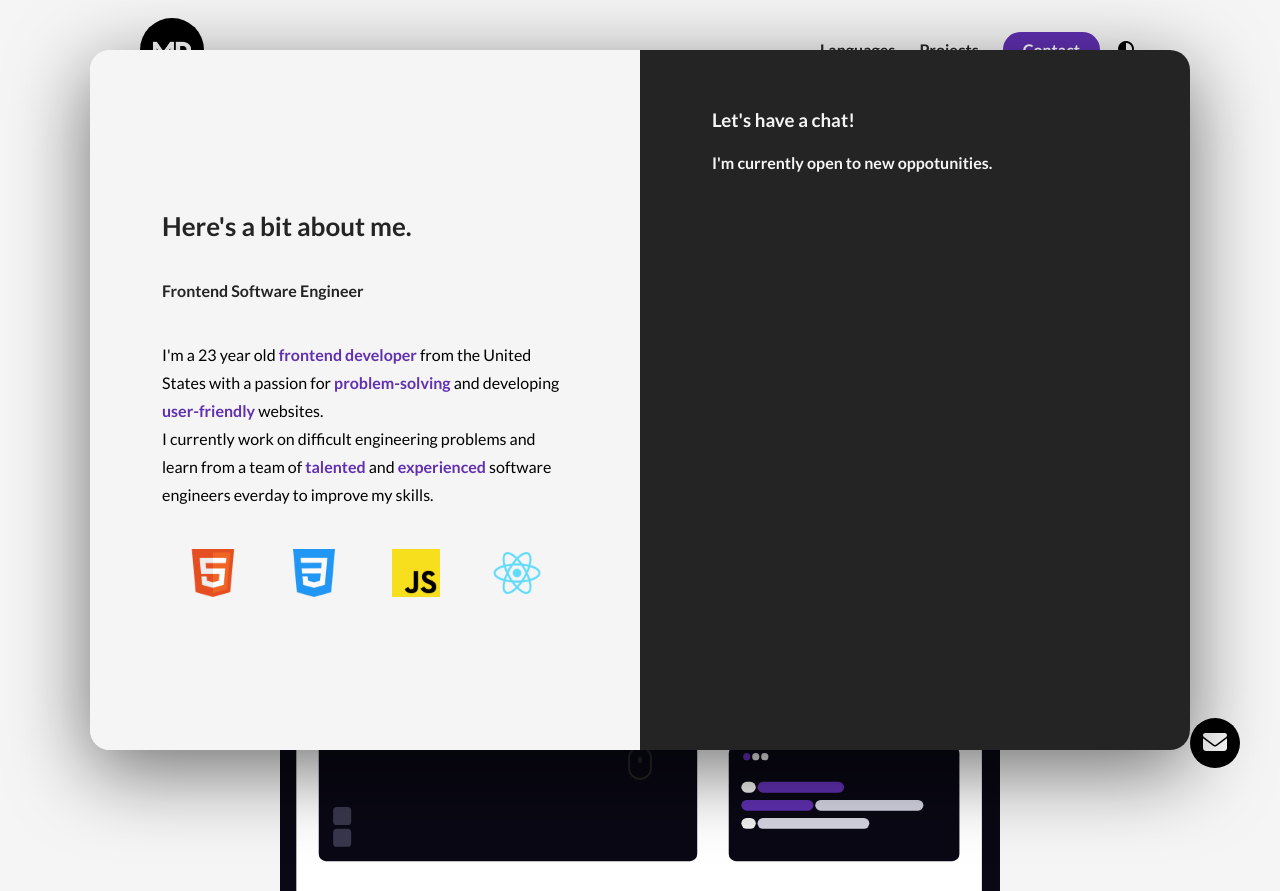
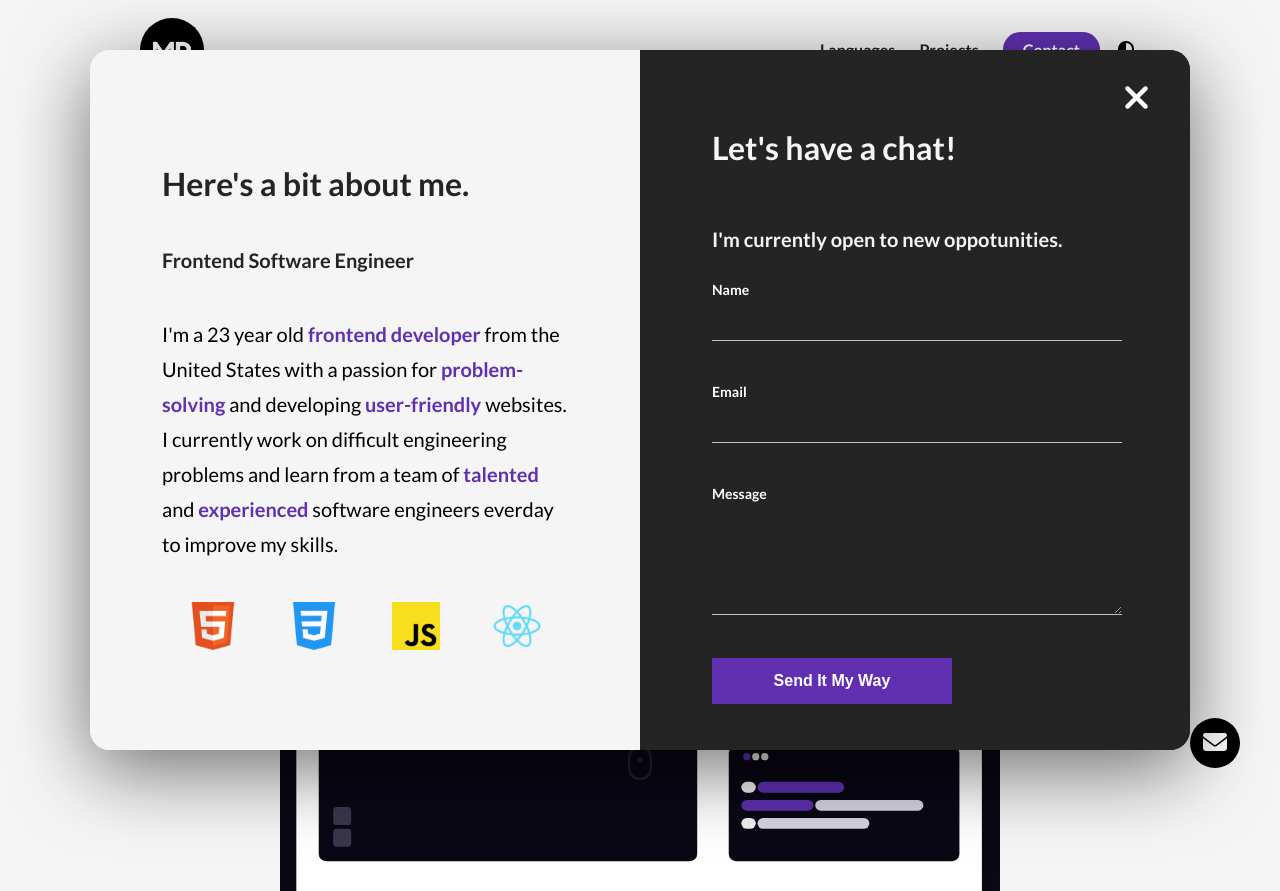
Before and after one commit to neo-cameo/Portfolio-Final, a plain HTML site: page index.html in a window 1280 px wide. Shown: the top 891 px of the page. Drawn offline with nearby package versions, Linux system fonts and the light colour scheme.

Commit message:
third commit

```diff
--- a/index.html
+++ b/index.html
@@ -4,11 +4,22 @@
     <meta charset="UTF-8" />
     <meta name="viewport" content="width=device-width, initial-scale=1.0" />
     <title>Portfolio</title>
-    <link rel="stylesheet" href="/style.css" />
+    <link rel="stylesheet" href="/style.css">
     <script
       src="https://kit.fontawesome.com/f58c63e40d.js"
       crossorigin="anonymous"
     ></script>
+    <script src="index.js"></script>
+    <script type="text/javascript"
+        src="https://cdn.jsdelivr.net/npm/@emailjs/browser@4/dist/email.min.js">
+    </script>
+    <script type="text/javascript">
+      (function(){
+        emailjs.init({
+          publicKey: "T2E3orv5NDS7LjDya",
+          });
+      })();
+    </script>
   </head>
   <body>
     <section id="about-me">
@@ -39,7 +50,7 @@
               >Contact
             </a>
           </li>
-          <button class="nightmode">
+          <button class="nightmode click">
             <i class="fa-solid fa-circle-half-stroke"></i>
           </button>
         </ul>
@@ -100,7 +111,7 @@
           </figure>
         </div>
       </div>
-      <button class="email__btn"><i class="fa-solid fa-envelope"></i></button>
+      <button class="email__btn click"><i class="fa-solid fa-envelope"></i></button>
       <a href="#projects" class="scroll">
         <div class="scroll__icon click"></div>
       </a>
@@ -169,7 +180,27 @@
           <h4 class="modal__subtitle modal__subtitle--contact">
             I'm currently open to new oppotunities.
           </h4>
+          <form id="contact__form" onsubmit="contact(event)">
+            <div class="form__item">
+              <label class="form__item--label">Name</label>
+              <input class="input" name="user_name" type="text" ></input>
+            </div>
+            <div class="form__item">
+              <label class="form__item--label">Email</label>
+              <input class="input" name="user_email" type="text" ></input>
+            </div>
+            <div class="form__item">
+              <label class="form__item--label">Message</label>
+              <textarea class="input" name="message" type="text" ></textarea>
+            </div>
+            <button id="contact__submit" class="form__submit">Send It My Way</button>
+          </form>
+          <div class="modal__overlay modal__overlay--loading">
+            <i class="fas fa-spinner"></i>
+          </div>
+          <div class="modal__overlay modal__overlay--success">Thanks for the message! Looking forward to speaking to you again.</div>
         </div>
+        <i class="fas fa-times modal__exit click"></i>
       </div>
     </section>
     <section id="languages">
--- a/index.js
+++ b/index.js
@@ -0,0 +1,28 @@
+//
+//
+//
+
+function contact(event) {
+  event.preventDefault();
+  const loading = document.querySelector(".modal__overlay--loading");
+  const success = document.querySelector(".modal__overlay--success");
+  loading.classList += " modal__overlay--visible";
+
+  emailjs
+    .sendForm(
+      "service_0acvkum",
+      "template_ref0d6d",
+      event.target,
+      "T2E3orv5NDS7LjDya"
+    )
+    .then(() => {
+      loading.classList.remove("modal__overlay--visible");
+      success.classList += " modal__overlay--visible";
+    })
+    .catch(() => {
+      loading.classList.remove("modal__overlay--visible");
+      alert(
+        "The email service is temporarily unavailable. Please contact me directly on ssjmaceo@gmail.com"
+      );
+    });
+}
--- a/style.css
+++ b/style.css
@@ -99,6 +99,20 @@ section:nth-child(even) {
 button {
     cursor: pointer;
 }
+
+.click {
+    cursor: pointer;
+    transition: all 300ms ease;
+}
+
+.click:hover {
+    transform: scale(1.1);
+}
+
+.click:active {
+    transform: scale(0.8);
+}
+
 
 /* NAVIGATION BAR */
 
@@ -331,6 +345,7 @@ nav {
 .modal__half {
     width: 50%;
     padding: 40px 72px;
+    position: relative;
 }
 
 .modal__about {
@@ -348,14 +363,19 @@ nav {
 
 .modal__contact {
     background-color: #242424;
+    display: flex;
+    flex-direction: column;
+    justify-content: center;
 }
 
 .modal__title--contact {
     color: rgb(245, 245, 245);
+    font-size: 32px;
 }
 
 .modal__subtitle--contact {
     color: rgb(245, 245, 245);
+    font-size: 20px;
 }
 
 .language__modal--wrapper {
@@ -363,16 +383,130 @@ nav {
 }
 
 .modal__title--about {
-    font-size: 26px;
+    font-size: 32px;
 }
 
 .modal__subtitle--about {
     margin: 12px 0 24px 0;
+    font-size: 20px;
 }
 
 .modal__para--about {
     margin-bottom: 24px;
     line-height: 1.75;
+    font-size: 20px;
+}
+
+input, textarea {
+    width: 100%;
+    background-color: #242424;
+    color: white;
+    outline: none;
+    border: 1px solid #c0c4cc;
+    border-top: none;
+    border-right: none;
+    border-left: none;
+    height: 40px;
+    transition: all 300ms ease;
+}
+
+textarea {
+    resize: vertical;
+    height: 100px;
+    margin-top: 8px;
+}
+
+input:hover, textarea:hover {
+    border-color: #fff;
+}
+
+input:focus, textarea:focus {
+    border-color: #5d3eff;
+}
+
+.form__item--label {
+    color: #fff;
+    font-size: 14px;
+    font-weight: bold;
+}
+
+.form__item {
+    margin-bottom: 40px;
+}
+
+.form__submit {
+    background-color: #6030b1;
+    color: white;
+    border: 2px solid #6030b1;
+    font-weight: bold;
+    max-width: 240px;
+    width: 100%;
+    padding: 12px 24px;
+    font-size: 16px;
+    transition: all 300ms ease;
+}
+
+.form__submit:hover {
+    border-color: white;
+    background-color: transparent;
+}
+
+.form__submit:active {
+    border-color: #6030b1;
+    color: #6030b1;
+}
+
+.modal__overlay {
+    position: absolute;
+    top: 0;
+    left: 0;
+    width: 100%;
+    height: 100%;
+    display: flex;
+    align-items: center;
+    justify-content: center;
+    z-index: -1;
+}
+
+.modal__overlay--success {
+    background-color: #4bb543;
+    color: #fff;
+    font-size: 40px;
+    font-weight: 700;
+    text-align: center;
+}
+
+.modal__overlay--loading {
+    background-color: #242424;
+    color: #fff;
+    font-size: 80px;
+}
+
+.modal__overlay--visible {
+    z-index: 1;
+}
+
+.fa-spinner {
+    animation: spinner 750ms infinite linear;
+}
+
+@keyframes spinner {
+    0% {
+        transform: rotate(0);
+    }
+
+    100% {
+        transform: rotate(360deg);
+    }
+}
+
+.modal__exit {
+    position: absolute;
+    top: 30px;
+    right: 40px;
+    color: white;
+    font-size: 36px;
+    z-index: 100;
 }
 
 
```
